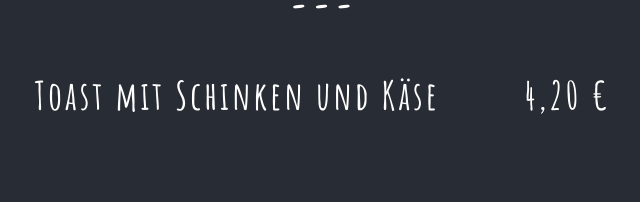
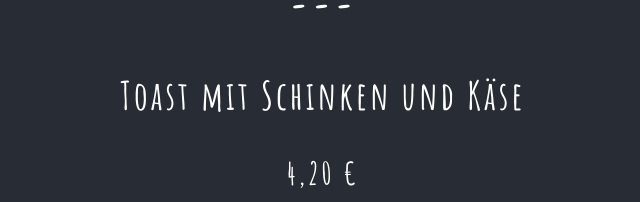
Before and after one commit to gonbaum/speisekarte-client, a React (Create React App) app: page / in a window 1280 px wide. Shown: the part 750-952 px from the top of the page, without its empty margins (317-957 px from the left). Built offline with nearby package versions, Linux system fonts and the light colour scheme; a web font is replaced by a local one.

Commit message:
New styling for price

```diff
--- a/src/components/Item.js
+++ b/src/components/Item.js
@@ -4,15 +4,17 @@ const Item = ({ itemData }) => {
     return(
         <li className="menu-item">
             <div className="item-data">
-                    <h2>{itemData.name}&emsp;&emsp;{itemData.price} €</h2>
+                    <h2>{itemData.name}</h2>
                     <p>{itemData.description}</p>
-                    <p></p>
+                    <p>{itemData.price} €</p>
             </div>
             <div className="item-image" style={{display: 'none'}}>
                 <img className="item-image" src={itemData.img} alt={itemData.name}></img>
                 <div className="highligted" style={{ display: itemData.highlighted ? null : 'none'}}>Highlighted</div>
             </div>
         </li>
+
+
     )
 }
 
```
